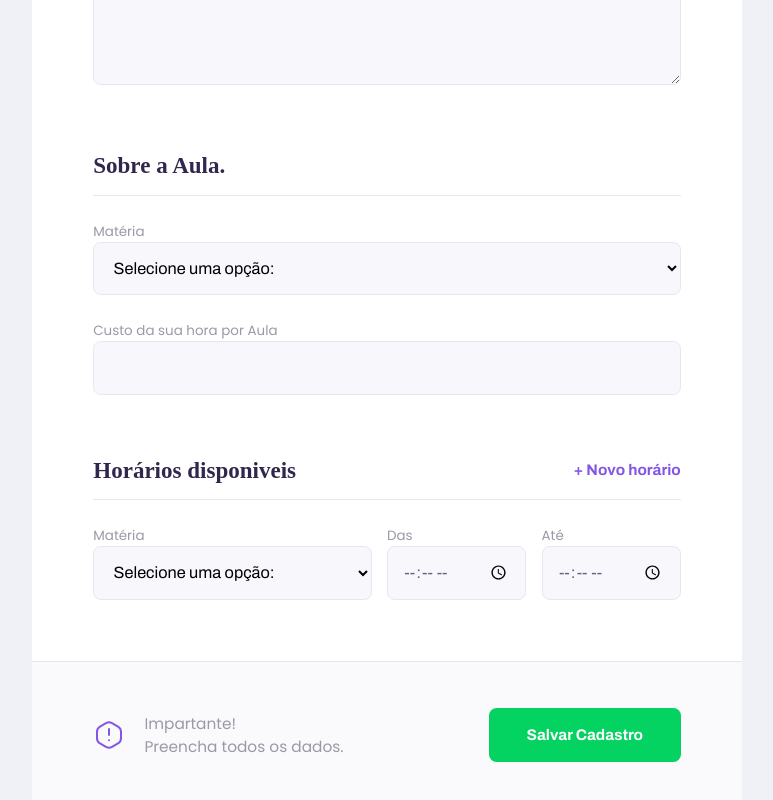
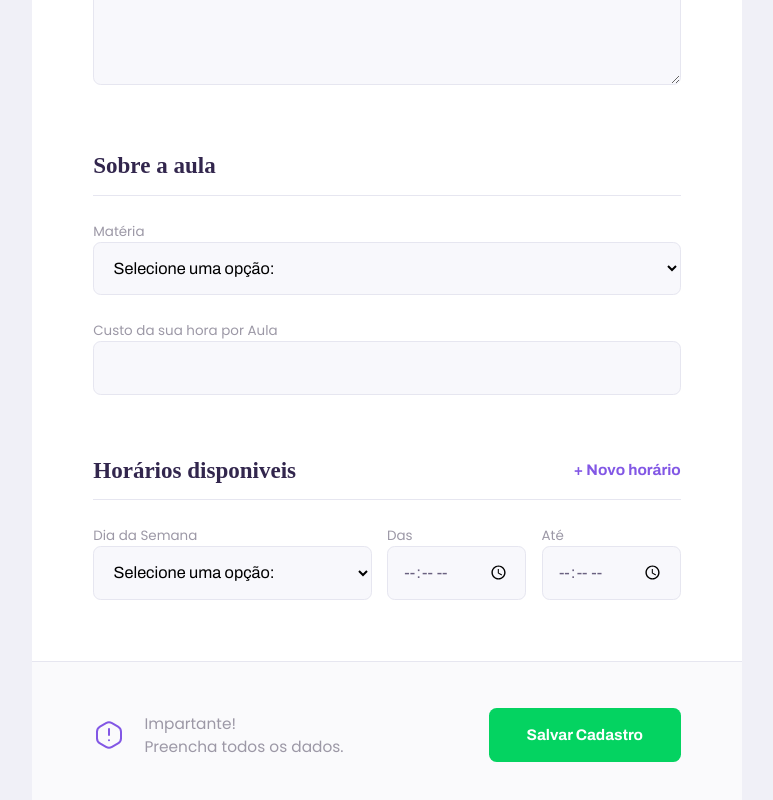
Before and after one commit to Jackson-Timoteo/NLW-2, a React (Create React App) app: page /give-classes in a window 1280 px wide. Shown: the part 810-1610 px from the top of the page, without its empty margins (253-1026 px from the left). Built offline with nearby package versions, Linux system fonts and the light colour scheme.

Commit message:
add form class

```diff
--- a/package.json
+++ b/package.json
@@ -10,7 +10,7 @@
     "@types/node": "^12.0.0",
     "@types/react": "^16.9.0",
     "@types/react-dom": "^16.9.0",
-    "axios": "^0.19.2",
+    "axios": "^0.20.0",
     "react": "^16.8.6",
     "react-dom": "^16.8.6",
     "react-is": "^16.8.6",
--- a/src/pages/Landing/index.tsx
+++ b/src/pages/Landing/index.tsx
@@ -18,7 +18,9 @@ function Landing(){
 
     useEffect(() => {
         api.get('connections').then(response => {
-          console.log(response);
+          const { total } = response.data;
+
+          setTotalConnections(total);
 
         })
     }, []);
@@ -46,7 +48,7 @@ function Landing(){
                 </div>
 
                 <span className="total-connections">
-                    Total de 200 coxeões jpa realizadas <img src={purpleHeartIcon} alt="roxo"/>
+                    Total de {totalConnections} conexões já realizadas <img src={purpleHeartIcon} alt="roxo"/>
                 </span>
             </div>
         </div>
--- a/src/pages/TeacherForm/index.tsx
+++ b/src/pages/TeacherForm/index.tsx
@@ -9,7 +9,17 @@ import warningIcon from '../../assets/images/icons/warning.svg';
 
 import './styles.css';
 
+
 function TeacherForm(){
+    const [name, setName] = useState('');
+    const [avatar, setAvatar] = useState('');
+    const [whatsapp, setWhatsapp] = useState('');
+    const [bio, setBio] = useState('');
+
+    const [subject, setSubject] = useState('');
+    const [cost, setCost] = useState('');
+
+
     const [scheduleItems, setSecheduleItems] = useState ([
         {  week_day: 0, from: '', to: '' }
     ]);
@@ -21,6 +31,10 @@ function addNewScheduleItem () {
     ]);
 }
 
+function handleCreateClass(){
+
+}
+
     return  (
         <div id="page-teacher-form" className="container">
     <PageHeader
@@ -30,20 +44,47 @@ function addNewScheduleItem () {
     />
 
         <main>
+            <form onSubmit={handleCreateClass}>
                 <fieldset>
-                <legend>Seus Dados.</legend>
-                <Input name="name"  label="Nome conpleto" />
-                <Input name="avatar"  label="Avatar" />
-                <Input name="whatsapp"  label="whatsapp" />
-                <Textarea name="bio" label="Biografia" />
+                    <legend>Seus Dados</legend>
+                    <Input name="name"
+                        label="Nome conpleto"
+                        value={name}
+                        onChange={(e) => { setName(e.target.value) }}
+                    />
+
+                    <Input
+                        name="avatar"
+                        label="Avatar"
+                        value={avatar}
+                        onChange={(e) => { setAvatar(e.target.value) }}
+                    />
+
+
+                    <Input
+                        name="whatsapp"
+                        label="whatsapp"
+                        value={whatsapp}
+                        onChange={(e) => { setWhatsapp(e.target.value) }}
+                    />
+
+                    <Textarea
+                        name="bio"
+                        label="Biografia"
+                        value={bio}
+                        onChange={(e) => { setBio(e.target.value) }}
+                    />
+
                 </fieldset>
 
                 <fieldset>
-                <legend>Sobre a Aula.</legend>
+                    <legend>Sobre a aula</legend>
 
                     <Select
                         name="subject"
                         label="Matéria"
+                        value={subject}
+                        onChange={(e) => { setSubject(e.target.value) }}
                         options={[
                             { value: 'Artes', label: 'Artes'},
                             { value: 'Biologia', label: 'Biologia'},
@@ -57,7 +98,12 @@ function addNewScheduleItem () {
                         ]}
                     />
 
-                <Input name="cost"  label="Custo da sua hora por Aula" />
+                    <Input
+                        name="cost"
+                        label="Custo da sua hora por Aula"
+                        value={cost}
+                        onChange={(e) => { setCost(e.target.value) }}
+                    />
 
                 </fieldset>
 
@@ -69,24 +115,24 @@ function addNewScheduleItem () {
                         </button>
                     </legend>
 
-                {scheduleItems.map(scheduleItem => {
+                    {scheduleItems.map((scheduleItem, index )=> {
                         return (
                             <div key={scheduleItem.week_day} className="schedule-item">
+
                             <Select
-                                name="subject"
-                                label="Matéria"
+                                name="week-day"
+                                label="Dia da Semana"
                                 options={[
-                                    { value: 'Artes', label: 'Artes'},
-                                    { value: 'Biologia', label: 'Biologia'},
-                                    { value: 'Ciências', label: 'Ciências'},
-                                    { value: 'Eduação Física', label: 'Eduação Física'},
-                                    { value: 'Manutenção de Computadores e Notebooks', label: 'Manutenção de Computadores e Notebooks'},
-                                    { value: 'Programação', label: 'Programação'},
-                                    { value: 'Matématica', label: 'Matématica'},
-                                    { value: 'Português', label: 'Português'},
-                                    { value: 'História', label: 'História'},
+                                    { value: '0', label: 'Domingo'},
+                                    { value: '1', label: 'Segunda-Feira'},
+                                    { value: '2', label: 'Terça-Feira'},
+                                    { value: '3', label: 'Quarta-Feira'},
+                                    { value: '4', label: 'Quinta-Feira'},
+                                    { value: '5', label: 'Sexta-feora'},
+                                    { value: '6', label: 'Sábado'},
                                 ]}
                             />
+
                                 <Input name="from" label="Das" type="time" />
                                 <Input name="to" label="Até" type="time" />
                             </div>
@@ -105,6 +151,7 @@ function addNewScheduleItem () {
                         Salvar Cadastro
                     </button>
                 </footer>
+            </form>
         </main>
     </div>
     )
```
Also changed, not shown: 2 other files (tests, documents, lock files or other folders). Lines whose indentation alone changed are shown as unchanged.
